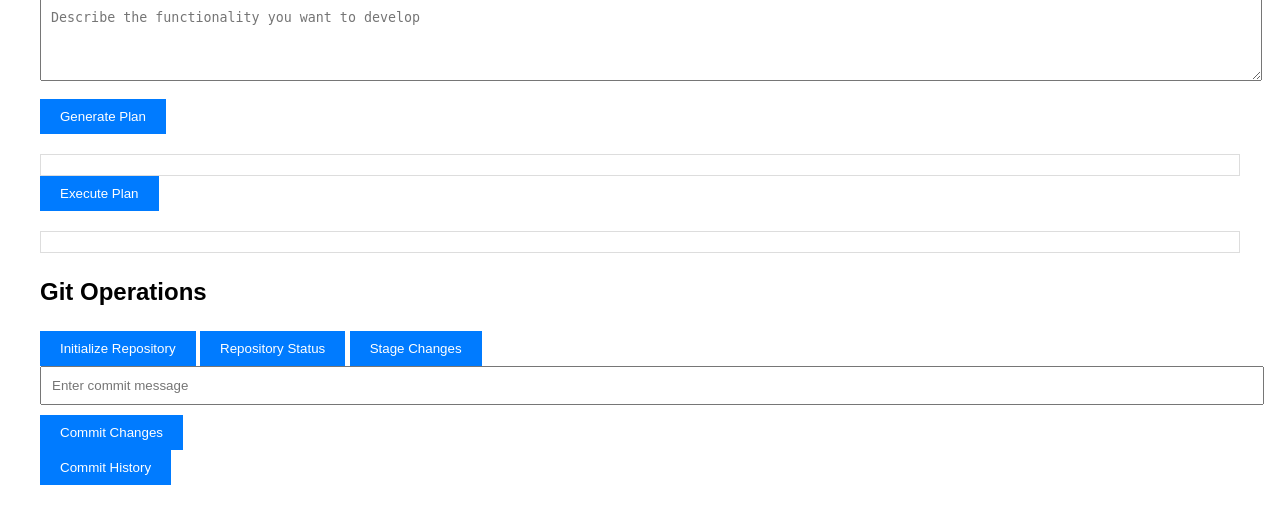
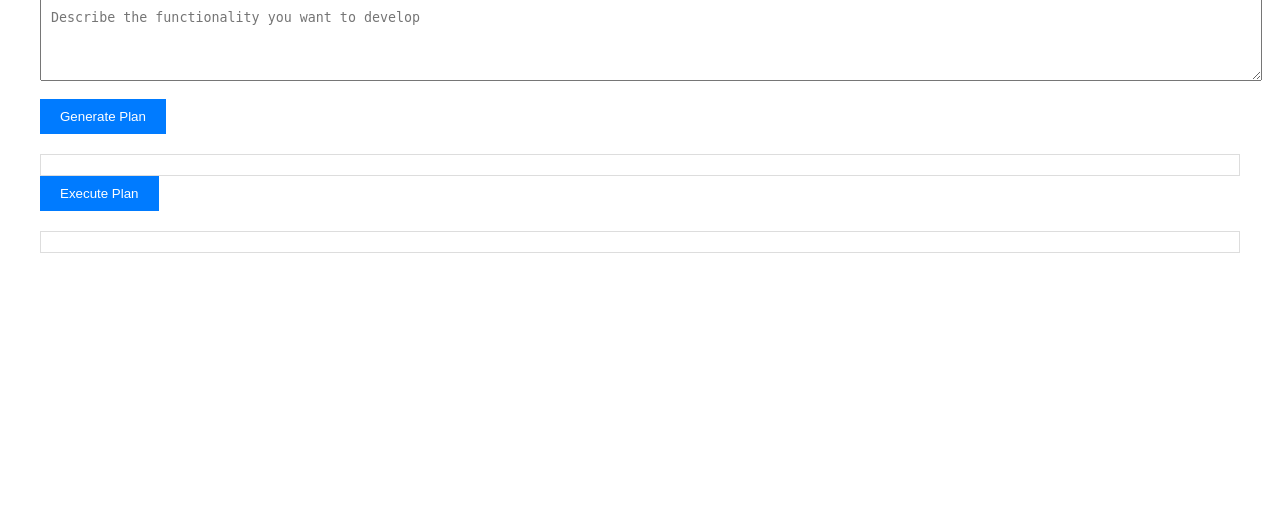
Before and after one commit to thekily/CodeAssistBot, a Flask app: page / in a window 1280 px wide. Shown: the part 292-800 px from the top of the page. Run offline with Flask 3, Linux system fonts and the light colour scheme.

Commit message:
Restored to '50259b2e550810798c2e484500e67ac950d3fd43'

```diff
--- a/main.py
+++ b/main.py
@@ -2,7 +2,6 @@ import os
 from flask import Flask, render_template, request, jsonify
 from utils.file_operations import get_file_tree, read_file_content, write_file_content
 from utils.openai_integration import generate_plan, execute_plan
-from utils.git_operations import initialize_repo, get_repo_status, stage_changes, commit_changes, get_commit_history
 
 app = Flask(__name__)
 
@@ -69,63 +68,5 @@ def write_file_route():
     except Exception as e:
         return jsonify({'error': str(e)}), 500
 
-# New Git-related routes
-@app.route('/init_repo', methods=['POST'])
-def init_repo_route():
-    repo_path = request.json.get('repoPath')
-    if not repo_path:
-        return jsonify({'error': 'Repository path not provided'}), 400
-    try:
-        result = initialize_repo(repo_path)
-        return jsonify({'result': result})
-    except Exception as e:
-        return jsonify({'error': str(e)}), 500
-
-@app.route('/repo_status', methods=['POST'])
-def repo_status_route():
-    repo_path = request.json.get('repoPath')
-    if not repo_path:
-        return jsonify({'error': 'Repository path not provided'}), 400
-    try:
-        status = get_repo_status(repo_path)
-        return jsonify({'status': status})
-    except Exception as e:
-        return jsonify({'error': str(e)}), 500
-
-@app.route('/stage_changes', methods=['POST'])
-def stage_changes_route():
-    repo_path = request.json.get('repoPath')
-    file_path = request.json.get('filePath')
-    if not repo_path:
-        return jsonify({'error': 'Repository path not provided'}), 400
-    try:
-        result = stage_changes(repo_path, file_path)
-        return jsonify({'result': result})
-    except Exception as e:
-        return jsonify({'error': str(e)}), 500
-
-@app.route('/commit_changes', methods=['POST'])
-def commit_changes_route():
-    repo_path = request.json.get('repoPath')
-    message = request.json.get('message')
-    if not repo_path or not message:
-        return jsonify({'error': 'Repository path or commit message not provided'}), 400
-    try:
-        result = commit_changes(repo_path, message)
-        return jsonify({'result': result})
-    except Exception as e:
-        return jsonify({'error': str(e)}), 500
-
-@app.route('/commit_history', methods=['POST'])
-def commit_history_route():
-    repo_path = request.json.get('repoPath')
-    if not repo_path:
-        return jsonify({'error': 'Repository path not provided'}), 400
-    try:
-        history = get_commit_history(repo_path)
-        return jsonify({'history': history})
-    except Exception as e:
-        return jsonify({'error': str(e)}), 500
-
 if __name__ == '__main__':
     app.run(host='0.0.0.0', port=5000)
--- a/pyproject.toml
+++ b/pyproject.toml
@@ -9,7 +9,6 @@ readme = "README.md"
 python = "^3.11"
 openai = "^1.45.0"
 flask = "^3.0.3"
-gitpython = "^3.1.43"
 
 
 [build-system]
--- a/static/js/app.js
+++ b/static/js/app.js
@@ -7,15 +7,6 @@ document.addEventListener('DOMContentLoaded', () => {
     const planDisplay = document.getElementById('plan');
     const executePlanBtn = document.getElementById('executePlan');
     const resultDisplay = document.getElementById('result');
-
-    // New Git-related elements
-    const initRepoBtn = document.getElementById('initRepo');
-    const repoStatusBtn = document.getElementById('repoStatus');
-    const stageChangesBtn = document.getElementById('stageChanges');
-    const commitChangesBtn = document.getElementById('commitChanges');
-    const commitMessageInput = document.getElementById('commitMessage');
-    const commitHistoryBtn = document.getElementById('commitHistory');
-    const gitOperationsDisplay = document.getElementById('gitOperations');
 
     getFileTreeBtn.addEventListener('click', async () => {
         const repoPath = repoPathInput.value;
@@ -88,123 +79,6 @@ document.addEventListener('DOMContentLoaded', () => {
         }
     });
 
-    // New Git-related event listeners
-    initRepoBtn.addEventListener('click', async () => {
-        const repoPath = repoPathInput.value;
-        if (!repoPath) {
-            showError('Please enter a repository path.');
-            return;
-        }
-
-        try {
-            const response = await fetch('/init_repo', {
-                method: 'POST',
-                headers: { 'Content-Type': 'application/json' },
-                body: JSON.stringify({ repoPath })
-            });
-
-            if (!response.ok) throw new Error('Failed to initialize repository');
-
-            const data = await response.json();
-            gitOperationsDisplay.textContent = data.result;
-        } catch (error) {
-            showError(error.message);
-        }
-    });
-
-    repoStatusBtn.addEventListener('click', async () => {
-        const repoPath = repoPathInput.value;
-        if (!repoPath) {
-            showError('Please enter a repository path.');
-            return;
-        }
-
-        try {
-            const response = await fetch('/repo_status', {
-                method: 'POST',
-                headers: { 'Content-Type': 'application/json' },
-                body: JSON.stringify({ repoPath })
-            });
-
-            if (!response.ok) throw new Error('Failed to get repository status');
-
-            const data = await response.json();
-            gitOperationsDisplay.textContent = data.status;
-        } catch (error) {
-            showError(error.message);
-        }
-    });
-
-    stageChangesBtn.addEventListener('click', async () => {
-        const repoPath = repoPathInput.value;
-        if (!repoPath) {
-            showError('Please enter a repository path.');
-            return;
-        }
-
-        try {
-            const response = await fetch('/stage_changes', {
-                method: 'POST',
-                headers: { 'Content-Type': 'application/json' },
-                body: JSON.stringify({ repoPath })
-            });
-
-            if (!response.ok) throw new Error('Failed to stage changes');
-
-            const data = await response.json();
-            gitOperationsDisplay.textContent = data.result;
-        } catch (error) {
-            showError(error.message);
-        }
-    });
-
-    commitChangesBtn.addEventListener('click', async () => {
-        const repoPath = repoPathInput.value;
-        const message = commitMessageInput.value;
-        if (!repoPath || !message) {
-            showError('Please enter both repository path and commit message.');
-            return;
-        }
-
-        try {
-            const response = await fetch('/commit_changes', {
-                method: 'POST',
-                headers: { 'Content-Type': 'application/json' },
-                body: JSON.stringify({ repoPath, message })
-            });
-
-            if (!response.ok) throw new Error('Failed to commit changes');
-
-            const data = await response.json();
-            gitOperationsDisplay.textContent = data.result;
-        } catch (error) {
-            showError(error.message);
-        }
-    });
-
-    commitHistoryBtn.addEventListener('click', async () => {
-        const repoPath = repoPathInput.value;
-        if (!repoPath) {
-            showError('Please enter a repository path.');
-            return;
-        }
-
-        try {
-            const response = await fetch('/commit_history', {
-                method: 'POST',
-                headers: { 'Content-Type': 'application/json' },
-                body: JSON.stringify({ repoPath })
-            });
-
-            if (!response.ok) throw new Error('Failed to get commit history');
-
-            const data = await response.json();
-            gitOperationsDisplay.textContent = JSON.stringify(data.history, null, 2);
-        } catch (error) {
-            showError(error.message);
-        }
-    });
-
     function showError(message) {
         const errorDiv = document.createElement('div');
         errorDiv.className = 'error';
--- a/templates/index.html
+++ b/templates/index.html
@@ -29,22 +29,6 @@
         <button id="executePlan">Execute Plan</button>
 
         <div id="result"></div>
-
-        <!-- New Git-related elements -->
-        <h2>Git Operations</h2>
-        <div>
-            <button id="initRepo">Initialize Repository</button>
-            <button id="repoStatus">Repository Status</button>
-            <button id="stageChanges">Stage Changes</button>
-        </div>
-        <div>
-            <input type="text" id="commitMessage" placeholder="Enter commit message">
-            <button id="commitChanges">Commit Changes</button>
-        </div>
-        <div>
-            <button id="commitHistory">Commit History</button>
-        </div>
-        <div id="gitOperations"></div>
     </div>
 
     <script src="{{ url_for('static', filename='js/app.js') }}"></script>
```
Also changed, not shown: utils/git_operations.py (deleted, +0 -61 lines), 1 other file.
